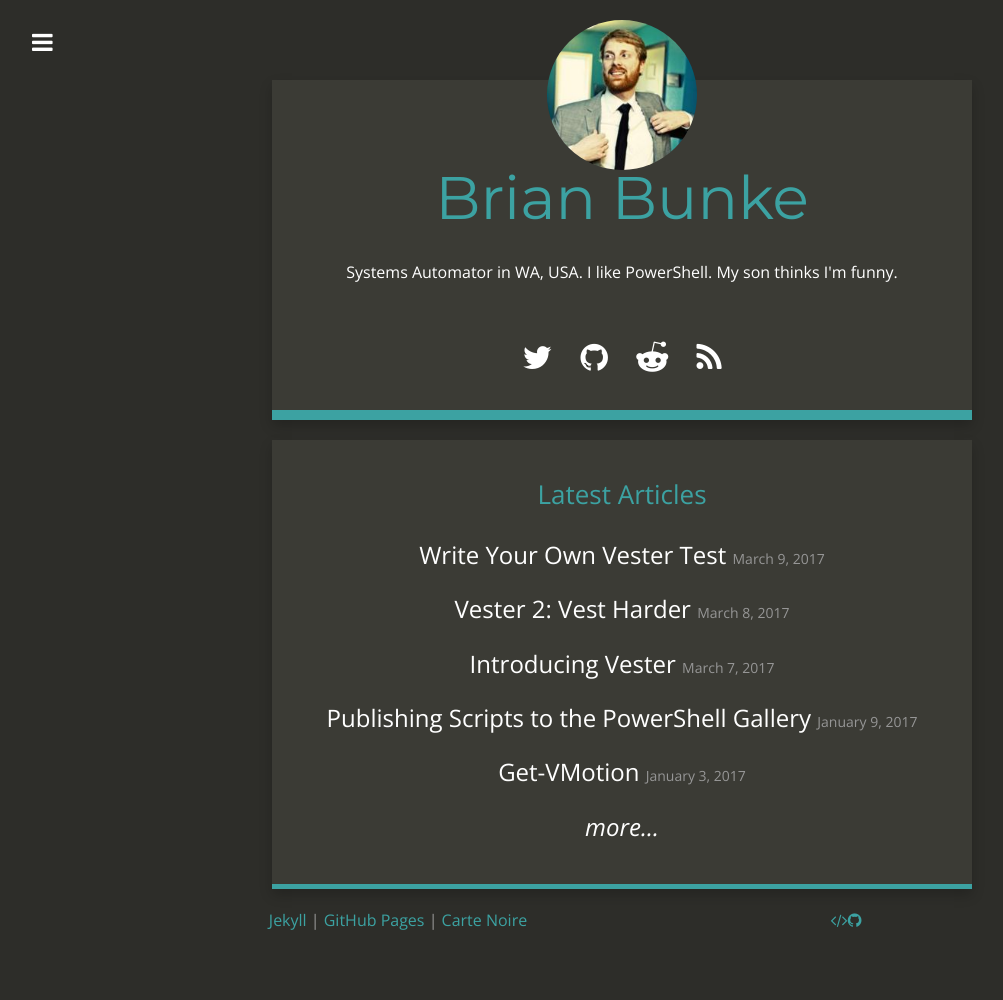
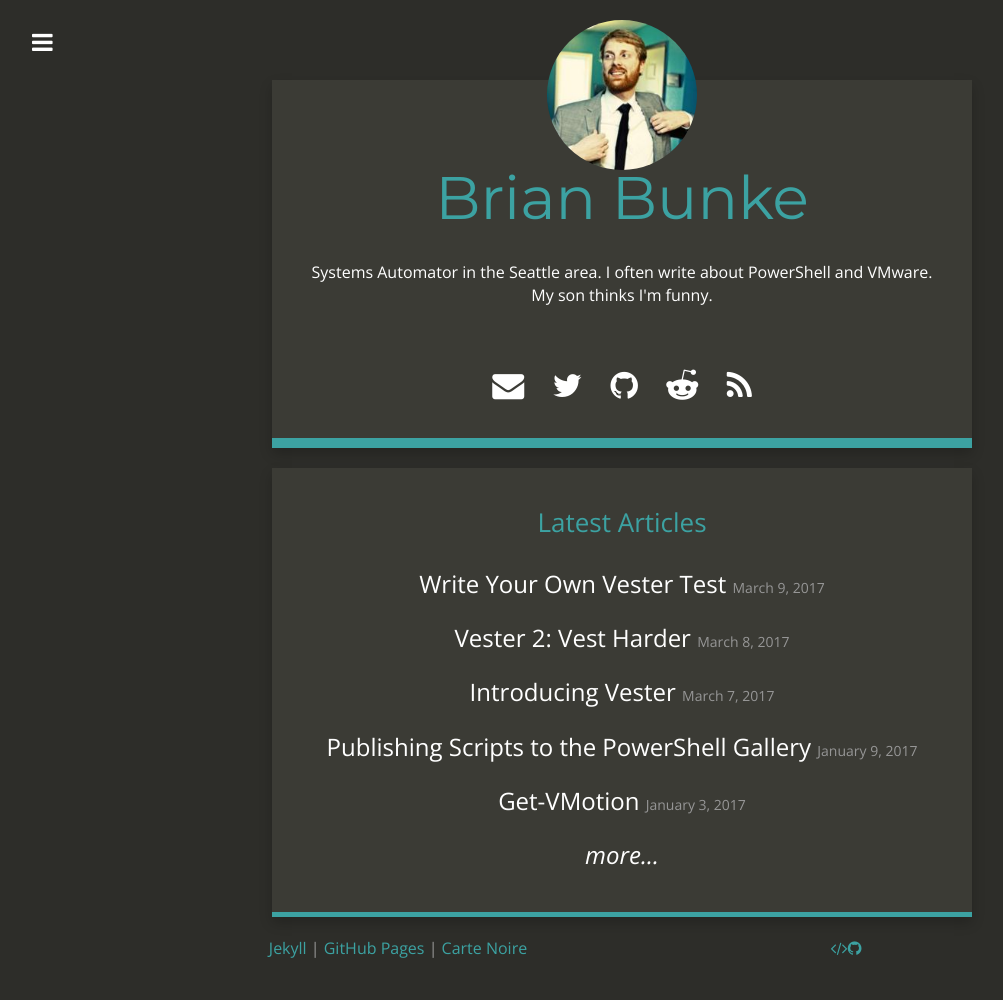
Before and after one commit to brianbunke/brianbunke.github.io, a Jekyll site: the page built from index.html, in a window 1280 px wide. Shown: the whole page, without its empty margins (18-1021 px from the left). Built offline with Jekyll 4.4.1, drawn with Linux system fonts in a browser that asks for light colours; nearby versions of some CDN libraries; before the commit the page ends 972 px from its top, so only the background shows below that.

Commit message:
Make cosmetic adjustments
Add email icon, overhaul "post" template feedback area, edit whoami

```diff
--- a/_config.yml
+++ b/_config.yml
@@ -1,10 +1,10 @@
 # Site settings
 title: "Brian Bunke"
-email: brianbunke+blog@gmail.com
+email: me@brianbunke.com
 description: "...And You Will Know Me by the Trail of Documentation"
 baseurl: ""
 url: "https://brianbunke.github.io"
-title_description: "Systems Automator in WA, USA. I like PowerShell. My son thinks I'm funny."
+title_description: "Systems Automator in the Seattle area. I often write about PowerShell and VMware. My son thinks I'm funny."
 title_image: "https://brianbunke.github.io/images/brian.jpg"
 google_analytics: "UA-59218526-2"
 github_repository: https://github.com/brianbunke/brianbunke.github.io
--- a/_includes/social_links.html
+++ b/_includes/social_links.html
@@ -1,4 +1,5 @@
 <p class="links">
+  {% if site.email %}<a href="mailto:{{ site.email }}"><i class="fa fa-envelope"></i></a>{% endif %}
   {% if site.twitter_username %}<a href="https://www.twitter.com/{{ site.twitter_username }}" target="_new"><i class="fa fa-twitter"></i></a>{% endif %}
   {% if site.linkedin_link %}<a href="{{ site.linkedin_link }}" target="_new"><i class="fa fa-linkedin"></i></a>{% endif %}
   {% if site.xing_link %}<a href="{{ site.xing_link }}" target="_new"><i class="fa fa-xing"></i></a>{% endif %}
--- a/css/style.scss
+++ b/css/style.scss
@@ -5,6 +5,7 @@
 @import url(https://fonts.googleapis.com/css?family=Anonymous+Pro:400,700);
 
 /* Colours */
+$email:          #fffcad;
 $twitter:        #6dabda;
 $linkedin:       #2b77b1;
 $xing:           #006567;
@@ -162,7 +163,7 @@
 }
 
 .links {
-	margin-top: 50px;
+	margin-top: 10px;
 	text-align: center;
 
 	i {
@@ -179,6 +180,10 @@
 		-webkit-transition: 0.3s;
 		-moz-transition: 0.3s;
 		transition: 0.3s;
+	}
+
+	.fa-envelope:hover {
+		color: $email;
 	}
 
 	.fa-twitter:hover {
@@ -714,6 +719,11 @@
 
 			}
 
+		}
+
+		.feedback {
+			font-size: 24px;
+
 			.suggest-edit {
 				font-size:  14px;
 				font-style: italic;
@@ -721,9 +731,6 @@
 
 			}
 
-		}
-
-		.feedback {
 			text-align: center;
 
 			.fa-heart {
--- a/index.html
+++ b/index.html
@@ -18,6 +18,8 @@
             <div class="author-text">
                 {{ site.title_description }}
             </div>
+
+            <br><br>
 
             {% include social_links.html %}
           </div>
```
Also changed, not shown: _layouts/post.html (+9 -0 lines).
